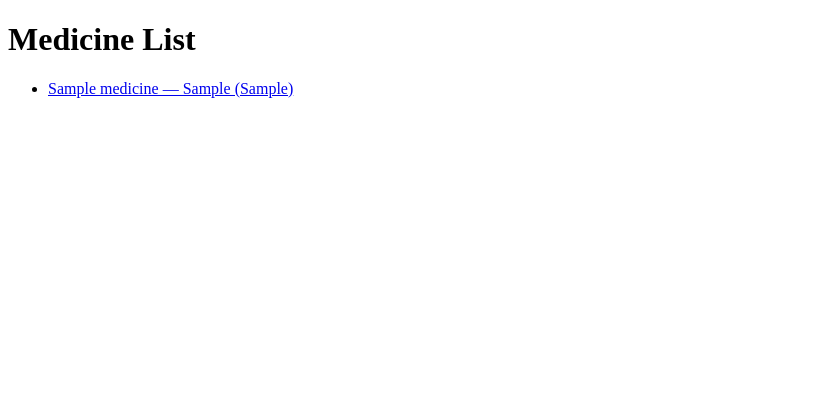
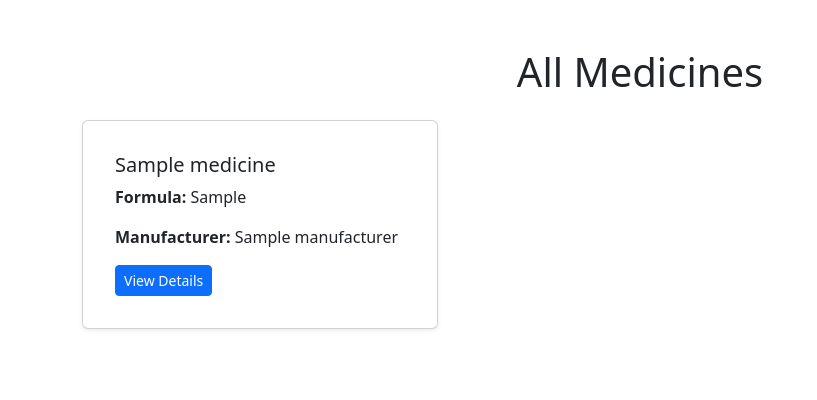
Before and after one commit to muazainal/mz-medcompare, a Django app: page / in a window 1280 px wide. Shown: the top 400 px of the page, without its empty margins (0-817 px from the left). Run offline with Django 5.2, Linux system fonts and the light colour scheme; tables that the repository leaves empty hold one stand-in row (values such as "Sample post").

Commit message:
Update medicines views and template

```diff
--- a/medicines/templates/medicines/medicines_list.html
+++ b/medicines/templates/medicines/medicines_list.html
@@ -4,42 +4,86 @@
 <html lang="en">
 <head>
     <meta charset="UTF-8">
+    <title>Medicines</title>
     <meta name="viewport" content="width=device-width, initial-scale=1.0">
-    <title>Medicines</title>
 
-    <!-- Bootstrap CSS -->
-    <link href="https://cdn.jsdelivr.net/npm/bootstrap@5.3.8/dist/css/bootstrap.min.css" rel="stylesheet" integrity="sha384-..." crossorigin="anonymous">
+    <!-- Bootstrap CSS from CDN -->
+    <!-- Provides grid system, cards, buttons, spacing utilities -->
+    <link href="https://cdn.jsdelivr.net/npm/bootstrap@5.3.8/dist/css/bootstrap.min.css" rel="stylesheet">
 
-    <!-- Custom CSS -->
+    <!-- Your custom CSS file -->
+    <!-- Django converts this into: /static/css/style.css -->
     <link rel="stylesheet" href="{% static 'css/style.css' %}">
 </head>
-<body class="p-4">
+<body>
 
-    <div class="container">
-        <h1 class="mb-4">All Medicines</h1>
+<!-- Bootstrap container centers content and adds padding -->
+<div class="container py-5">
 
-        <!-- Medicines Grid -->
-        <div class="row">
-            {% for med in medicines %}
-            <div class="col-md-4 mb-3">
-                <div class="card p-3 medicine-card h-100">
-                    <h5 class="card-title">{{ med.name }}</h5>
-                    <p class="card-text"><strong>Formula:</strong> {{ med.formula.composition }}</p>
-                    <p class="card-text"><strong>Manufacturer:</strong> {{ med.manufacturer.name }}</p>
-                    <a href="{% url 'medicine_detail' med.pk %}" class="btn btn-sm btn-secondary">Details</a>
+    <h1 class="text-center mb-4">All Medicines</h1>
+
+    <!-- Bootstrap row for grid layout -->
+    <div class="row">
+
+        <!-- Loop through all Medicine objects sent from views.py -->
+        {% for med in medicines %}
+
+        <!-- col-md-4 means:
+             On medium screens and above → 3 cards per row -->
+        <div class="col-md-4 mb-4">
+
+            <!-- Bootstrap card component -->
+            <div class="card shadow-sm h-100 p-3">
+
+                <div class="card-body">
+
+                    <!-- Medicine name -->
+                    <h5 class="card-title">
+                        {{ med.name }}
+                    </h5>
+
+                    <!-- Relationship: Medicine → Formula -->
+                    <!-- med.formula gets related Formula object -->
+                    <!-- .composition gets field from Formula -->
+                    <p class="card-text">
+                        <strong>Formula:</strong>
+                        {{ med.formula.composition }}
+                    </p>
+
+                    <!-- Relationship: Medicine → Manufacturer -->
+                    <!-- med.manufacturer gets related Manufacturer object -->
+                    <!-- .name gets manufacturer name -->
+                    <p class="card-text">
+                        <strong>Manufacturer:</strong>
+                        {{ med.manufacturer.name }}
+                    </p>
+
+                    <!-- Link to detail page -->
+                    <!-- pk is the primary key of Medicine -->
+                    <a href="{% url 'medicine_detail' med.pk %}"
+                       class="btn btn-primary btn-sm">
+                        View Details
+                    </a>
+
                 </div>
             </div>
-            {% empty %}
-            <p class="text-center">No medicines found.</p>
-            {% endfor %}
+
         </div>
+
+        <!-- If there are zero medicines -->
+        {% empty %}
+            <p>No medicines found.</p>
+
+        {% endfor %}
     </div>
+</div>
 
-    <!-- Bootstrap JS Bundle (includes Popper) -->
-    <script src="https://cdn.jsdelivr.net/npm/bootstrap@5.3.8/dist/js/bootstrap.bundle.min.js" integrity="sha384-..." crossorigin="anonymous"></script>
+<!-- Bootstrap JS bundle -->
+<!-- Enables dropdowns, modals, etc. -->
+<script src="https://cdn.jsdelivr.net/npm/bootstrap@5.3.8/dist/js/bootstrap.bundle.min.js"></script>
 
-    <!-- Custom JS -->
-    <script src="{% static 'js/main.js' %}"></script>
+<!-- Your custom JS -->
+<script src="{% static 'js/script.js' %}"></script>
 
 </body>
 </html>
--- a/medicines/views.py
+++ b/medicines/views.py
@@ -1,17 +1,39 @@
-from django.shortcuts import render, get_object_or_404  # <-- added get_object_or_404
+from django.shortcuts import render, get_object_or_404
 from .models import Medicine
 
-# Home page view - list all medicines
+
+# HOME PAGE
+# This function runs when someone visits "/"
+# It fetches all Medicine objects from the database
 def home(request):
-    medicines = Medicine.objects.all()  # fetch all medicines from DB
-    return render(request, 'medicines/home.html', {'medicines': medicines})
 
-# Detail page for each medicine
+    # Query the database table for Medicine
+    # Equivalent SQL: SELECT * FROM medicines_medicine;
+    medicines = Medicine.objects.all()
+
+    # Render means:
+    # 1. Take this template file
+    # 2. Insert data into it
+    # 3. Return HTML to the browser
+    return render(request,
+                  'medicines/medicines_list.html',
+                  {
+                      # This dictionary sends data into template
+                      # Inside template we can use: {% for med in medicines %}
+                      'medicines': medicines
+                  })
+
+
+# DETAIL PAGE
+# This runs when someone visits: /medicine/1/
 def medicine_detail(request, pk):
+
+    # Get medicine by primary key (id)
+    # If not found → show 404 error
     medicine = get_object_or_404(Medicine, pk=pk)
-    return render(request, 'medicines/medicine_detail.html', {'medicine': medicine})
 
-# # Medicines page view - optional, could be same as home
-# def medicines_list(request):
-#     medicines = Medicine.objects.all()  # fetch all medicines from DB
-#     return render(request, 'medicines/medicines_list.html', {'medicines': medicines})
+    return render(request,
+                  'medicines/medicine_detail.html',
+                  {
+                      'medicine': medicine
+                  })
```
